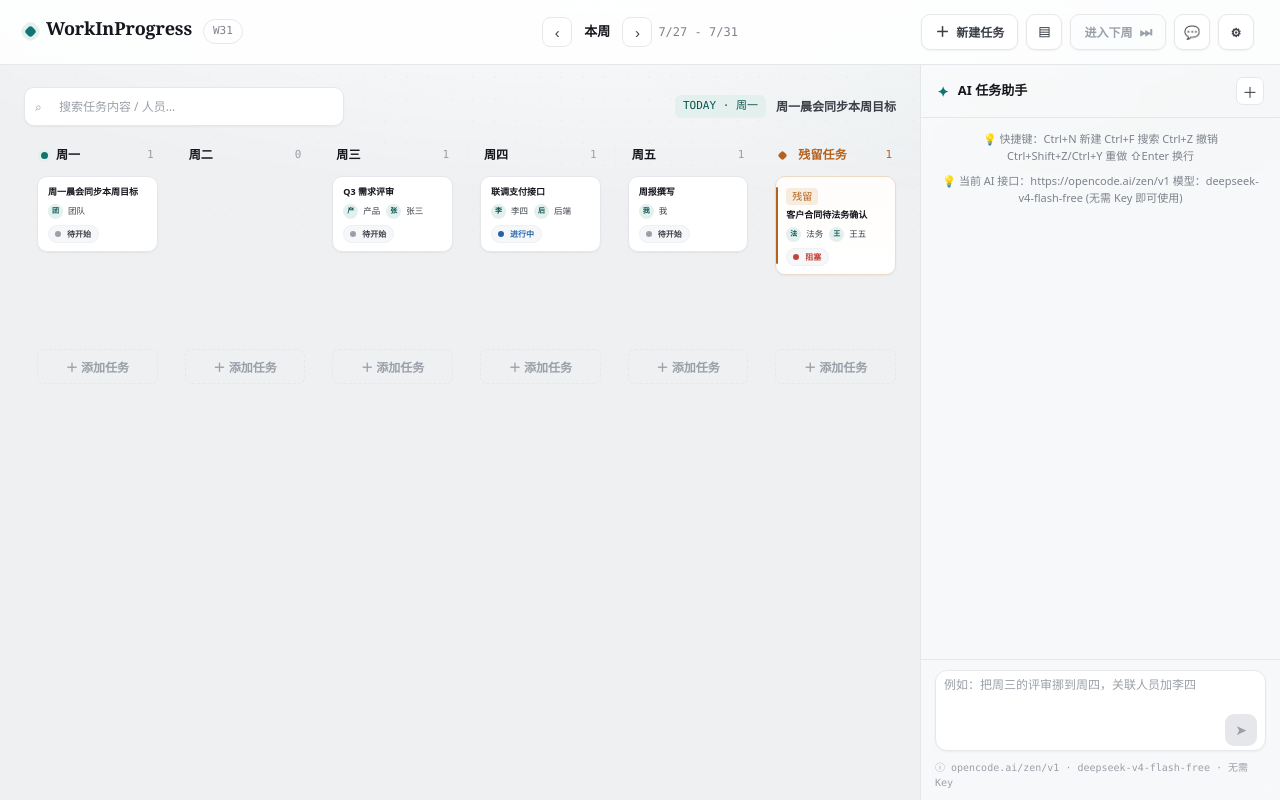
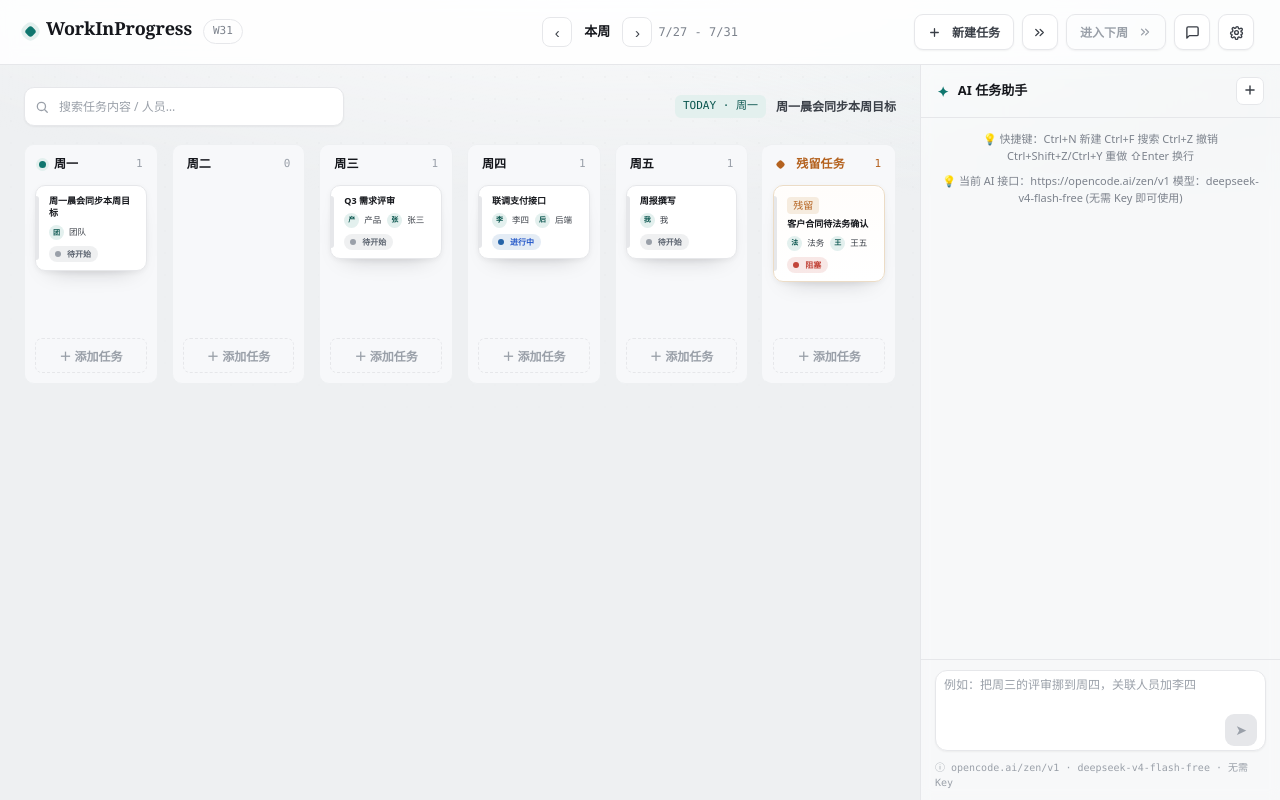
Before and after one commit to smwyylc/weekly-work-board, an Electron app: page index.html in a window 1280 px wide. Drawn offline with Linux system fonts and the light colour scheme.

Commit message:
v1.0.0: UI 设计升级 — 卡片阴影/优先级色条/状态配色/列背景/SVG 图标
- 卡片双层阴影 + hover 加深
- 左侧优先级色条 (紧急=红, 普通=淡)
- 状态 pill 彩色背景 (doing蓝/done青/todo灰/blocked红)
- 列浅灰圆角背景, 视觉分区更清晰
- 顶栏按钮 emoji → SVG sprite 图标

```diff
--- a/board.js
+++ b/board.js
@@ -102,9 +102,11 @@ window.WB = window.WB || {};
       return ({'daily':'每日', mon:'周一', tue:'周二', wed:'周三', thu:'周四', fri:'周五'}[r.trim()] || r.trim());
     }).join('·') + '</span>' : '';
     var priMap = {urgent:'↑ 紧急', low:'↓ 低'};
+    var priCls = t.priority === 'urgent' ? ' pri-urgent' : (t.priority === 'low' ? '' : '');
+    // high priority (非紧急但设置了重要): 无对应 priority 值，根据 urgency 判断; 这里暂用 high 表示非 low/非 normal
     var priTag = t.priority && t.priority !== 'normal' ? '<span class="tag-pill tag-pri">' + priMap[t.priority] + '</span>' : '';
     var tags = [repeatIcon, remindTag, priTag].filter(Boolean).join('');
-    return '<div class="card ' + (t.status === 'done' ? 'done' : '') + '" draggable="true" data-id="' + t.id + '" data-action="edit" data-task-id="' + t.id + '">' +
+    return '<div class="card' + (t.status === 'done' ? ' done' : '') + priCls + '" draggable="true" data-id="' + t.id + '" data-action="edit" data-task-id="' + t.id + '">' +
       '<button class="del" data-action="delete" data-task-id="' + t.id + '" title="删除">×</button>' +
       resTag +
       '<div class="title">' + WB.hl(WB.esc(t.content), q) + '</div>' +
--- a/index.html
+++ b/index.html
@@ -100,6 +100,7 @@
   }
   .btn.ghost-btn:hover{border-color:var(--accent); color:var(--accent); background:var(--accent-soft)}
   .btn .ic{font-size:14px; line-height:1}
+  .btn svg{flex:none}
 
   /* ---------- Body split ---------- */
   .body{flex:1; display:grid; grid-template-columns:1fr var(--ai-width,360px); min-height:0}
@@ -117,7 +118,7 @@
   }
   .search input::placeholder{color:var(--muted-2)}
   .search input:focus{border-color:var(--accent); box-shadow:0 0 0 3px var(--accent-soft)}
-  .search .si{position:absolute; left:11px; top:50%; transform:translateY(-50%); color:var(--muted-2); font-size:12px; pointer-events:none}
+  .search .si{position:absolute; left:11px; top:50%; transform:translateY(-50%); color:var(--muted-2); pointer-events:none; line-height:1}
   .today{
     margin-left:auto; display:flex; align-items:center; gap:10px;
     font-size:12px; color:var(--ink-2);
@@ -132,11 +133,12 @@
     align-items:start; min-height:calc(100% - 64px);
   }
   .col{display:flex; flex-direction:column; min-height:240px;
-    border-left:1px solid transparent; padding-left:12px; position:relative;
+    background:var(--col-bg, #f7f8fa); border:1px solid var(--line-2); border-radius:10px;
+    padding:8px 10px 10px; position:relative;
     animation:rise .5s cubic-bezier(.2,.7,.2,1) both;
     container-type:inline-size;
   }
-  .col + .col{border-left-color:var(--line-2)}
+  .col + .col{}
   .col.drag-over{background:linear-gradient(var(--accent-soft),transparent); border-radius:10px}
   .col.residue{border-left-color:transparent}
   .col-head{
@@ -155,11 +157,17 @@
   /* ---------- Card ---------- */
   .card{
     position:relative; background:var(--surface); border:1px solid var(--line);
-    border-radius:var(--r); padding:9px 10px 8px; cursor:grab;
-    box-shadow:var(--shadow-sm); transition:transform .16s, box-shadow .16s, border-color .16s;
+    border-radius:var(--r); padding:9px 10px 8px 13px; cursor:grab;
+    box-shadow:0 1px 0 #fff inset,0 2px 6px rgba(20,23,28,.05),0 12px 24px -16px rgba(20,23,28,.28);
+    transition:transform .18s, box-shadow .18s, border-color .18s;
     animation:rise .45s cubic-bezier(.2,.7,.2,1) both;
   }
-  .card:hover{transform:translateY(-2px); box-shadow:var(--shadow-md); border-color:#d7dadd}
+  .card:hover{transform:translateY(-2px);
+    box-shadow:0 1px 0 #fff inset,0 8px 18px rgba(20,23,28,.08),0 22px 40px -20px rgba(20,23,28,.35);
+    border-color:#d7dadd}
+  .card::before{content:"";position:absolute;left:0;top:10px;bottom:10px;width:3px;border-radius:0 3px 3px 0;background:var(--line)}
+  .card.pri-urgent::before{background:var(--s-block)}
+  .card.pri-high::before{background:var(--residue)}
   .card:active{cursor:grabbing}
   .card.dragging{opacity:.45; transform:rotate(1.2deg) scale(.99)}
   .card .del{
@@ -207,23 +215,22 @@
   .status{
     display:inline-flex; align-items:center; gap:6px; cursor:pointer; user-select:none;
     font-size:clamp(8px,5.5cqw,11px); font-weight:600; color:var(--ink-2);
-    background:var(--surface-2); border:1px solid var(--line-2);
     padding:2px 7px 2px 6px; border-radius:999px; transition:.16s;
     white-space:nowrap;
   }
-  .status:hover{border-color:#d7dadd}
+  .status:hover{filter:brightness(.94)}
   .status .sd{width:6px;height:6px;border-radius:50%;background:var(--s-todo)}
+  .status[data-s="doing"]{background:rgba(37,99,168,.12); color:#1f54c8}
   .status[data-s="doing"] .sd{background:var(--s-doing)}
+  .status[data-s="block"]{background:rgba(194,69,58,.12); color:var(--s-block)}
   .status[data-s="block"] .sd{background:var(--s-block)}
-  .status[data-s="done"]  .sd{background:var(--s-done)}
-  .status[data-s="doing"]{color:var(--s-doing)}
-  .status[data-s="block"]{color:var(--s-block)}
-  .status[data-s="done"] {color:var(--s-done)}
+  .status[data-s="done"]{background:rgba(15,118,110,.12); color:var(--accent-ink)}
+  .status[data-s="done"] .sd{background:var(--s-done)}
+  .status[data-s="todo"]{background:rgba(120,128,140,.12); color:#5b636f}
   .card .notes-icon{font-size:clamp(8px,5cqw,11px);margin-left:3px;opacity:.5;vertical-align:middle}
 
-  /* residue 卡的极淡语义底 */
+  /* residue 卡 */
   .col.residue .card{background:linear-gradient(180deg,#fffdfb,#fff); border-color:#ecdcc6}
-  .col.residue .card::before{content:"";position:absolute;left:0;top:10px;bottom:10px;width:2px;border-radius:2px;background:var(--residue)}
 
   /* ghost add row */
   .addrow{
@@ -423,6 +430,14 @@
 </style>
 </head>
 <body>
+<svg aria-hidden="true" style="position:absolute;width:0;height:0">
+  <symbol id="s-plus" viewBox="0 0 24 24" fill="none" stroke="currentColor" stroke-width="2.4" stroke-linecap="round"><path d="M12 5v14M5 12h14"/></symbol>
+  <symbol id="s-search" viewBox="0 0 24 24" fill="none" stroke="currentColor" stroke-width="2.2" stroke-linecap="round"><circle cx="11" cy="11" r="7"/><path d="m21 21-4.3-4.3"/></symbol>
+  <symbol id="s-ff" viewBox="0 0 24 24" fill="none" stroke="currentColor" stroke-width="2.2" stroke-linecap="round" stroke-linejoin="round"><path d="m13 17 5-5-5-5M6 17l5-5-5-5"/></symbol>
+  <symbol id="s-chat" viewBox="0 0 24 24" fill="none" stroke="currentColor" stroke-width="2.2" stroke-linecap="round" stroke-linejoin="round"><path d="M21 15a2 2 0 0 1-2 2H7l-4 4V5a2 2 0 0 1 2-2h14a2 2 0 0 1 2 2z"/></symbol>
+  <symbol id="s-gear" viewBox="0 0 24 24" fill="none" stroke="currentColor" stroke-width="2.2" stroke-linecap="round" stroke-linejoin="round"><circle cx="12" cy="12" r="3"/><path d="M19.4 15a1.65 1.65 0 0 0 .33 1.82l.06.06a2 2 0 1 1-2.83 2.83l-.06-.06a1.65 1.65 0 0 0-2.82 1.17V21a2 2 0 0 1-4 0v-.09A1.65 1.65 0 0 0 9 19.4a1.65 1.65 0 0 0-1.82.33l-.06.06a2 2 0 1 1-2.83-2.83l.06-.06A1.65 1.65 0 0 0 4.6 15H4.5a2 2 0 0 1 0-4h.09A1.65 1.65 0 0 0 6 9.4a1.65 1.65 0 0 0-.33-1.82l-.06-.06a2 2 0 1 1 2.83-2.83l.06.06A1.65 1.65 0 0 0 11 4.6V4.5a2 2 0 0 1 4 0v.09a1.65 1.65 0 0 0 2.82 1.17l.06-.06a2 2 0 1 1 2.83 2.83l-.06.06A1.65 1.65 0 0 0 19.4 11h.1a2 2 0 0 1 0 4z"/></symbol>
+  <symbol id="s-repo" viewBox="0 0 24 24" fill="none" stroke="currentColor" stroke-width="2.2" stroke-linecap="round" stroke-linejoin="round"><circle cx="12" cy="12" r="10"/><path d="M12 2a14.5 14.5 0 0 0 0 20 14.5 14.5 0 0 0 0-20"/><path d="M2 12h20"/></symbol>
+</svg>
 <div class="app">
 
   <!-- ===== App bar ===== -->
@@ -439,11 +454,11 @@
       <span class="range" id="weekRange">07/27 – 07/31</span>
     </nav>
     <div class="actions">
-      <button class="btn" id="btnNewTask"><span class="ic">＋</span>新建任务</button>
-      <button class="btn icon" id="btnReport" title="周报">▤</button>
-      <button class="btn ghost-btn" id="btnNextWeek">进入下周 <span class="ic">⏭</span></button>
-      <button class="btn icon" id="btnToggleAi" title="切换 AI 面板" style="font-size:13px">💬</button>
-      <button class="btn icon" id="btnSettings" title="设置">⚙</button>
+      <button class="btn" id="btnNewTask"><svg width="13" height="13" style="margin-right:4px"><use href="#s-plus"/></svg>新建任务</button>
+      <button class="btn icon" id="btnReport" title="周报"><svg width="15" height="15"><use href="#s-ff"/></svg></button>
+      <button class="btn ghost-btn" id="btnNextWeek">进入下周 <svg width="14" height="14" style="margin-left:3px"><use href="#s-ff"/></svg></button>
+      <button class="btn icon" id="btnToggleAi" title="切换 AI 面板"><svg width="15" height="15"><use href="#s-chat"/></svg></button>
+      <button class="btn icon" id="btnSettings" title="设置"><svg width="15" height="15"><use href="#s-gear"/></svg></button>
     </div>
   </header>
 
@@ -454,7 +469,7 @@
     <main class="board-wrap">
       <div class="toolbar">
         <div class="search">
-          <span class="si">⌕</span>
+          <span class="si"><svg width="14" height="14" style="display:block"><use href="#s-search"/></svg></span>
           <input id="searchInput" type="text" placeholder="搜索任务内容 / 人员…" />
         </div>
         <div class="today" id="todayBar">
@@ -471,7 +486,7 @@
       <div class="ai-head">
         <div class="t"><span class="spark">✦</span> AI 任务助手</div>
         <div style="display:flex;gap:6px">
-          <button class="new" id="newChat" title="新会话">＋</button>
+          <button class="new" id="newChat" title="新会话"><svg width="14" height="14"><use href="#s-plus"/></svg></button>
         </div>
       </div>
       <div class="ai-body" id="aiBody">
```
